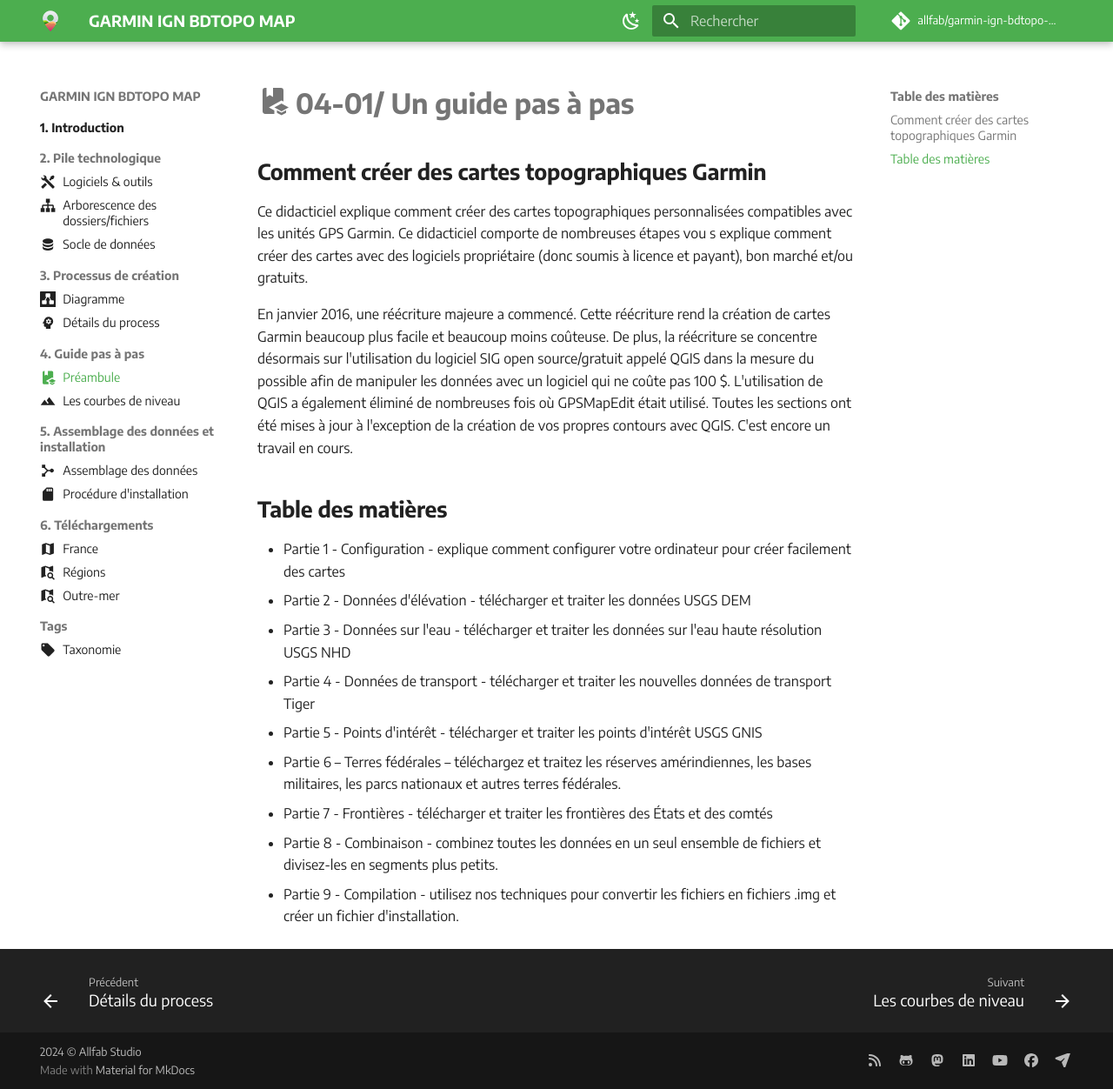
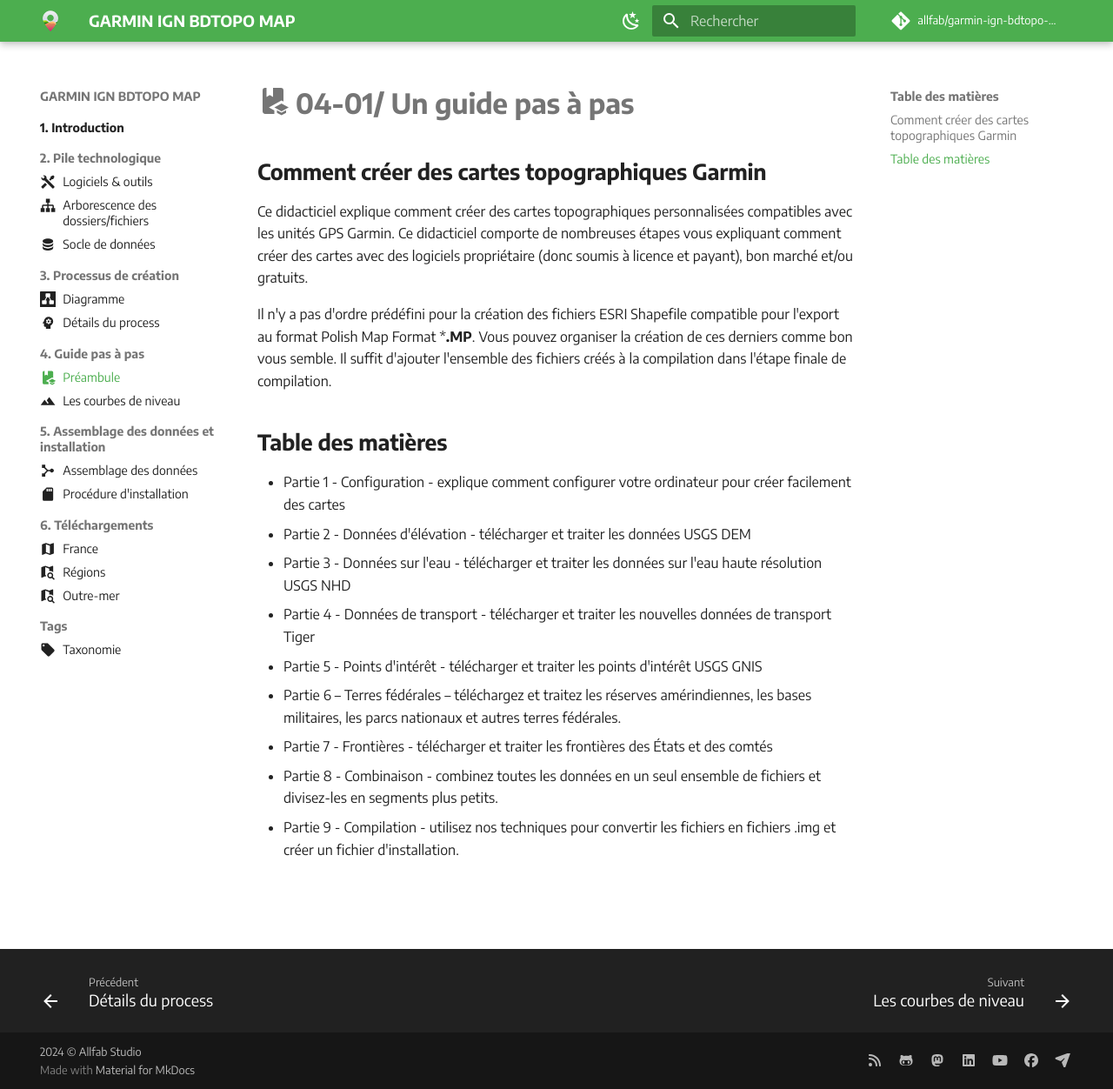
Before and after one commit to allfab/garmin-ign-bdtopo-map, an MkDocs documentation site: the page built from docs/04-tutorials/preamble.md, in a window 1280 px wide and 1252 px high. Shown: the whole window at 87% size. Built offline with MkDocs 1.6.1 and Material for MkDocs 9.7.7, drawn with Linux system fonts in a browser that asks for light colours; some web fonts are replaced; comment, search, counter and statistics services are not loaded.

Commit message:
UPDATE TUTO contours

```diff
--- a/docs/04-tutorials/preamble.md
+++ b/docs/04-tutorials/preamble.md
@@ -8,9 +8,10 @@
 
 ## **Comment créer des cartes topographiques Garmin**
 
-Ce didacticiel explique comment créer des cartes topographiques personnalisées compatibles avec les unités GPS Garmin. Ce didacticiel comporte de nombreuses étapes vou s explique comment créer des cartes avec des logiciels propriétaire (donc soumis à licence et payant), bon marché et/ou gratuits.
+Ce didacticiel explique comment créer des cartes topographiques personnalisées compatibles avec les unités GPS Garmin. Ce didacticiel comporte de nombreuses étapes vous expliquant comment créer des cartes avec des logiciels propriétaire (donc soumis à licence et payant), bon marché et/ou gratuits.
 
-En janvier 2016, une réécriture majeure a commencé. Cette réécriture rend la création de cartes Garmin beaucoup plus facile et beaucoup moins coûteuse. De plus, la réécriture se concentre désormais sur l'utilisation du logiciel SIG open source/gratuit appelé QGIS dans la mesure du possible afin de manipuler les données avec un logiciel qui ne coûte pas 100 $. L'utilisation de QGIS a également éliminé de nombreuses fois où GPSMapEdit était utilisé. Toutes les sections ont été mises à jour à l'exception de la création de vos propres contours avec QGIS. C'est encore un travail en cours.
+Il n'y a pas d'ordre prédéfini pour la création des fichiers ESRI Shapefile compatible pour l'export au format Polish Map Format ***.MP**. Vous pouvez organiser la création de ces derniers comme bon vous semble. Il suffit d'ajouter l'ensemble des fichiers créés à la compilation dans l'étape finale de compilation.
+
 
 ## **Table des matières**
 
```
Also changed, not shown: docs/04-tutorials/contours.md (+48 -0 lines).
